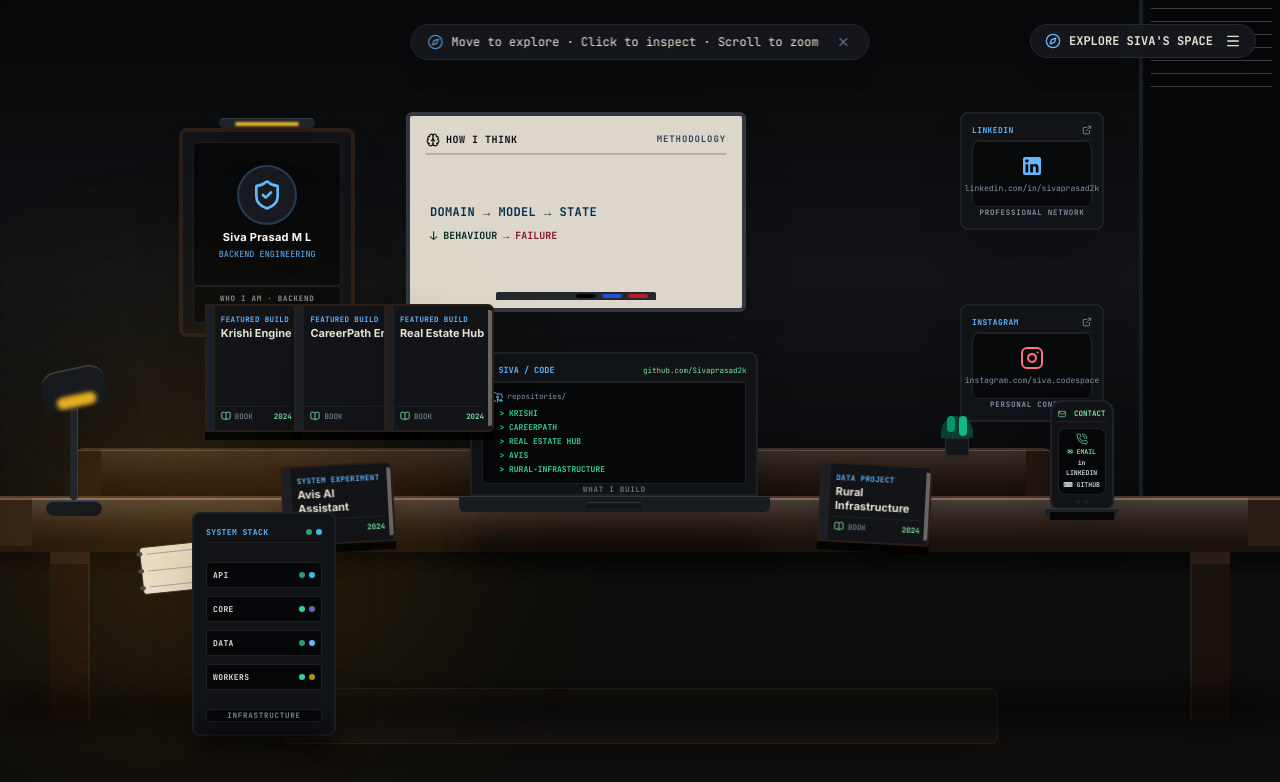
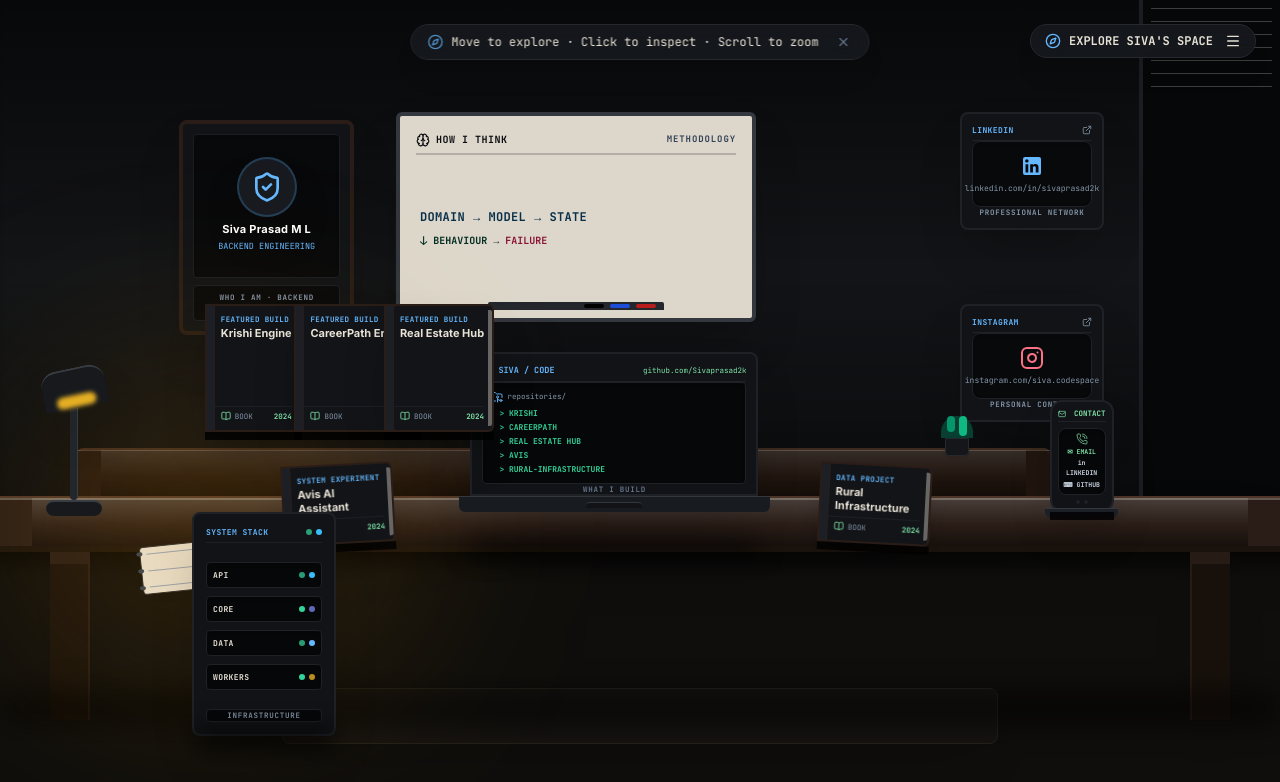
Before and after one commit to Sivaprasad2k/Sivaprasad2k.github.io, a React (Vite) app: page / in a window 1280 px wide. Shown: the top 782 px of the page. Built offline with nearby package versions, Linux system fonts and the light colour scheme.

Commit message:
refactor(space): reconstruct master workspace visuals

```diff
--- a/src/components/space/PhotoFrame.tsx
+++ b/src/components/space/PhotoFrame.tsx
@@ -22,18 +22,18 @@ export const PhotoFrame: React.FC<PhotoFrameProps> = ({
       role="button"
       aria-label="Identity Portrait - Siva Prasad M L"
       onKeyDown={(e) => { if (e.key === 'Enter' || e.key === ' ') { e.preventDefault(); onClick(); } }}
-      className={`absolute left-[14%] top-[16%] w-44 h-54 bg-[#111316] border-4 rounded-lg p-2.5 flex flex-col justify-between transition-all duration-300 cursor-pointer z-20 group shadow-2xl focus-visible:outline-none focus-visible:ring-2 focus-visible:ring-[#65B8FF] focus-visible:ring-offset-2 focus-visible:ring-offset-[#0B0D10] ${
+      className={`absolute left-[14%] top-[15%] w-[175px] h-[215px] bg-[#111316] border-4 rounded-lg p-2.5 flex flex-col justify-between transition-all duration-300 cursor-pointer z-20 group shadow-2xl focus-visible:outline-none focus-visible:ring-2 focus-visible:ring-[#65B8FF] focus-visible:ring-offset-2 focus-visible:ring-offset-[#0B0D10] ${
         isFocused
           ? 'border-[#65B8FF] ring-4 ring-[#65B8FF]/30 scale-105'
-          : 'border-[#2B1E17] hover:border-[#65B8FF]/70 hover:scale-[1.02]'
+          : 'border-[#2A1D17] hover:border-[#65B8FF]/70 hover:scale-[1.02]'
       }`}
       style={{
         transform: `translate3d(${parallaxX * 0.20}px, ${parallaxY * 0.20}px, 0)`
       }}
     >
       {/* Picture Fixture Overhead Lamp Bar */}
-      <div className="absolute -top-3.5 left-1/2 -translate-x-1/2 w-24 h-2.5 bg-[#202328] rounded-full border-t border-[#383d44] shadow-lg flex items-center justify-center pointer-events-none">
-        <div className="w-16 h-1 bg-amber-400/90 rounded-full blur-[1px]" />
+      <div className="absolute -top-3.5 left-1/2 -translate-x-1/2 w-26 h-2.5 bg-[#202328] rounded-full border-t border-[#383d44] shadow-lg flex items-center justify-center pointer-events-none">
+        <div className="w-18 h-1 bg-amber-400/90 rounded-full blur-[1px]" />
       </div>
 
       {/* Photo Frame Matting & Portrait Container */}
--- a/src/components/space/ProjectBook.tsx
+++ b/src/components/space/ProjectBook.tsx
@@ -40,10 +40,10 @@ export const ProjectBook: React.FC<ProjectBookProps> = ({
       <div className={`w-full h-full bg-[#121417] border-2 rounded-r-md p-2 flex flex-col justify-between relative overflow-hidden transition-all duration-300 shadow-2xl ${
         isFocused
           ? 'border-[#65B8FF] ring-4 ring-[#65B8FF]/30'
-          : 'border-[#2B1E17] group-hover:border-[#65B8FF]/70'
+          : 'border-[#2A1D17] group-hover:border-[#65B8FF]/70'
       }`}>
         {/* Book Spine Overlay Line */}
-        <div className="absolute left-0 top-0 bottom-0 w-2 bg-[#1C2026] border-r border-[#2B1E17]" />
+        <div className="absolute left-0 top-0 bottom-0 w-2 bg-[#1C2026] border-r border-[#2A1D17]" />
 
         {/* Page Edges Visual Texture */}
         <div className="absolute right-0 top-1 bottom-1 w-1 bg-[#E8E2D6]/40 rounded-r-sm" />
--- a/src/components/space/RoomBackground.tsx
+++ b/src/components/space/RoomBackground.tsx
@@ -31,9 +31,9 @@ export const RoomBackground: React.FC<RoomBackgroundProps> = ({ parallaxX, paral
         />
       </div>
 
-      {/* Layer 1: Back Wall Surface (#111316 Matte Graphite Charcoal) */}
+      {/* Layer 1: Back Wall Surface (#121417 Matte Graphite Charcoal) */}
       <div
-        className="absolute inset-x-0 top-0 h-[68%] bg-[#111316] border-b-2 border-[#1A1D22] transition-transform duration-300 ease-out shadow-inner"
+        className="absolute inset-x-0 top-0 h-[68%] bg-[#121417] border-b-2 border-[#1A1D22] transition-transform duration-300 ease-out shadow-inner"
         style={{
           transform: `translate3d(${parallaxX * 0.10}px, ${parallaxY * 0.10}px, 0)`
         }}
--- a/src/components/space/RoomDesk.tsx
+++ b/src/components/space/RoomDesk.tsx
@@ -16,19 +16,19 @@ export const RoomDesk: React.FC<RoomDeskProps> = ({ parallaxX, parallaxY }) => {
       {/* Woven Floor Rug underneath Desk */}
       <div className="absolute -bottom-6 left-[22%] right-[22%] h-14 bg-[#181613] border border-[#2B251E] rounded-lg shadow-2xl opacity-85" />
 
-      {/* Rear Wooden Riser Shelf (#221610 Dark Walnut Riser) */}
-      <div className="absolute top-[32%] left-[6%] right-[18%] h-[14%] bg-[#221610] rounded-t-md border-t-2 border-[#3F2B1F] shadow-2xl flex items-center justify-between px-6">
+      {/* Rear Wooden Riser Shelf (#20150F Dark Walnut Riser) */}
+      <div className="absolute top-[32%] left-[6%] right-[18%] h-[14%] bg-[#20150F] rounded-t-md border-t-2 border-[#3D291E] shadow-2xl flex items-center justify-between px-6">
         <div className="w-full h-full bg-gradient-to-b from-white/10 via-transparent to-black/50" />
         <div className="absolute top-0 left-0 right-0 h-[1px] bg-[#E8E2D6]/20" />
       </div>
 
-      {/* Main Desktop Surface Platform (#2B1E17 Rich Dark Walnut Furniture) */}
-      <div className="absolute top-[44%] left-0 right-0 h-[14%] bg-[#2B1E17] border-t-2 border-[#503628] shadow-2xl overflow-hidden flex items-center justify-between px-8">
+      {/* Main Desktop Surface Platform (#2A1D17 Rich Dark Walnut Furniture) */}
+      <div className="absolute top-[44%] left-0 right-0 h-[14%] bg-[#2A1D17] border-t-2 border-[#4E3527] shadow-2xl overflow-hidden flex items-center justify-between px-8">
         <div className="h-full w-full bg-gradient-to-b from-white/15 via-transparent to-black/60 pointer-events-none" />
         {/* Desk Front Edge Highlight */}
         <div className="absolute top-0 left-0 right-0 h-[1.5px] bg-[#E8E2D6]/30" />
         {/* Front Edge Bevel Trim */}
-        <div className="absolute bottom-0 left-0 right-0 h-1.5 bg-[#1B120D]" />
+        <div className="absolute bottom-0 left-0 right-0 h-1.5 bg-[#1A120C]" />
       </div>
 
       {/* Left Gooseneck Desk Lamp Fixture */}
@@ -70,13 +70,13 @@ export const RoomDesk: React.FC<RoomDeskProps> = ({ parallaxX, parallaxY }) => {
       {/* Desk Legs & Solid Frame Structure */}
       <div className="absolute top-[58%] left-[2%] right-[2%] bottom-0 flex justify-between px-6 opacity-95">
         {/* Left Solid Leg Column */}
-        <div className="w-10 h-full bg-[#1B120D] border-r-2 border-[#2B1E17] shadow-2xl flex flex-col justify-between">
-          <div className="w-full h-3 bg-[#2B1E17]" />
+        <div className="w-10 h-full bg-[#1A120C] border-r-2 border-[#2A1D17] shadow-2xl flex flex-col justify-between">
+          <div className="w-full h-3 bg-[#2A1D17]" />
         </div>
 
         {/* Right Solid Leg Column */}
-        <div className="w-10 h-full bg-[#1B120D] border-l-2 border-[#2B1E17] shadow-2xl flex flex-col justify-between">
-          <div className="w-full h-3 bg-[#2B1E17]" />
+        <div className="w-10 h-full bg-[#1A120C] border-l-2 border-[#2A1D17] shadow-2xl flex flex-col justify-between">
+          <div className="w-full h-3 bg-[#2A1D17]" />
         </div>
       </div>
 
--- a/src/components/space/WhiteboardObject.tsx
+++ b/src/components/space/WhiteboardObject.tsx
@@ -21,7 +21,7 @@ export const WhiteboardObject: React.FC<WhiteboardObjectProps> = ({
       role="button"
       aria-label="Whiteboard - How I Think Engineering Principles"
       onKeyDown={(e) => { if (e.key === 'Enter' || e.key === ' ') { e.preventDefault(); onClick(); } }}
-      className={`absolute left-[45%] -translate-x-1/2 top-[14%] w-[340px] h-[200px] bg-[#DDD7CB] border-4 rounded-md p-4 flex flex-col justify-between transition-all duration-300 cursor-pointer z-20 group shadow-2xl focus-visible:outline-none focus-visible:ring-2 focus-visible:ring-[#65B8FF] focus-visible:ring-offset-2 focus-visible:ring-offset-[#0B0D10] ${
+      className={`absolute left-[45%] -translate-x-1/2 top-[14%] w-[360px] h-[210px] bg-[#DDD7CB] border-4 rounded-md p-4 flex flex-col justify-between transition-all duration-300 cursor-pointer z-20 group shadow-2xl focus-visible:outline-none focus-visible:ring-2 focus-visible:ring-[#65B8FF] focus-visible:ring-offset-2 focus-visible:ring-offset-[#0B0D10] ${
         isFocused
           ? 'border-[#65B8FF] ring-4 ring-[#65B8FF]/30 scale-105'
           : 'border-[#33373E] hover:border-[#65B8FF]/70 hover:scale-[1.02]'
@@ -57,7 +57,7 @@ export const WhiteboardObject: React.FC<WhiteboardObjectProps> = ({
       </div>
 
       {/* Silver Aluminum Tray with Markers */}
-      <div className="w-40 mx-auto h-2 bg-[#25282D] rounded-t-sm flex items-center justify-end px-2 gap-1.5 -mb-2 shadow-inner">
+      <div className="w-44 mx-auto h-2 bg-[#25282D] rounded-t-sm flex items-center justify-end px-2 gap-1.5 -mb-2 shadow-inner">
         <span className="w-5 h-1 bg-black rounded-full" />
         <span className="w-5 h-1 bg-blue-700 rounded-full" />
         <span className="w-5 h-1 bg-red-700 rounded-full" />
--- a/src/data/room.ts
+++ b/src/data/room.ts
@@ -40,7 +40,7 @@ export const ROOM_OBJECTS_DATA: RoomObjectDefinition[] = [
     categoryLabel: 'IDENTITY',
     subtitle: 'Siva Prasad M L · Backend Engineer',
     layer: 2,
-    position: { x: 14, y: 16, rotation: 0 },
+    position: { x: 14, y: 15, rotation: 0 },
     interactive: true,
     metaphorResponse: 'Overhead picture lamp illuminates → Profile panel'
   },
```
